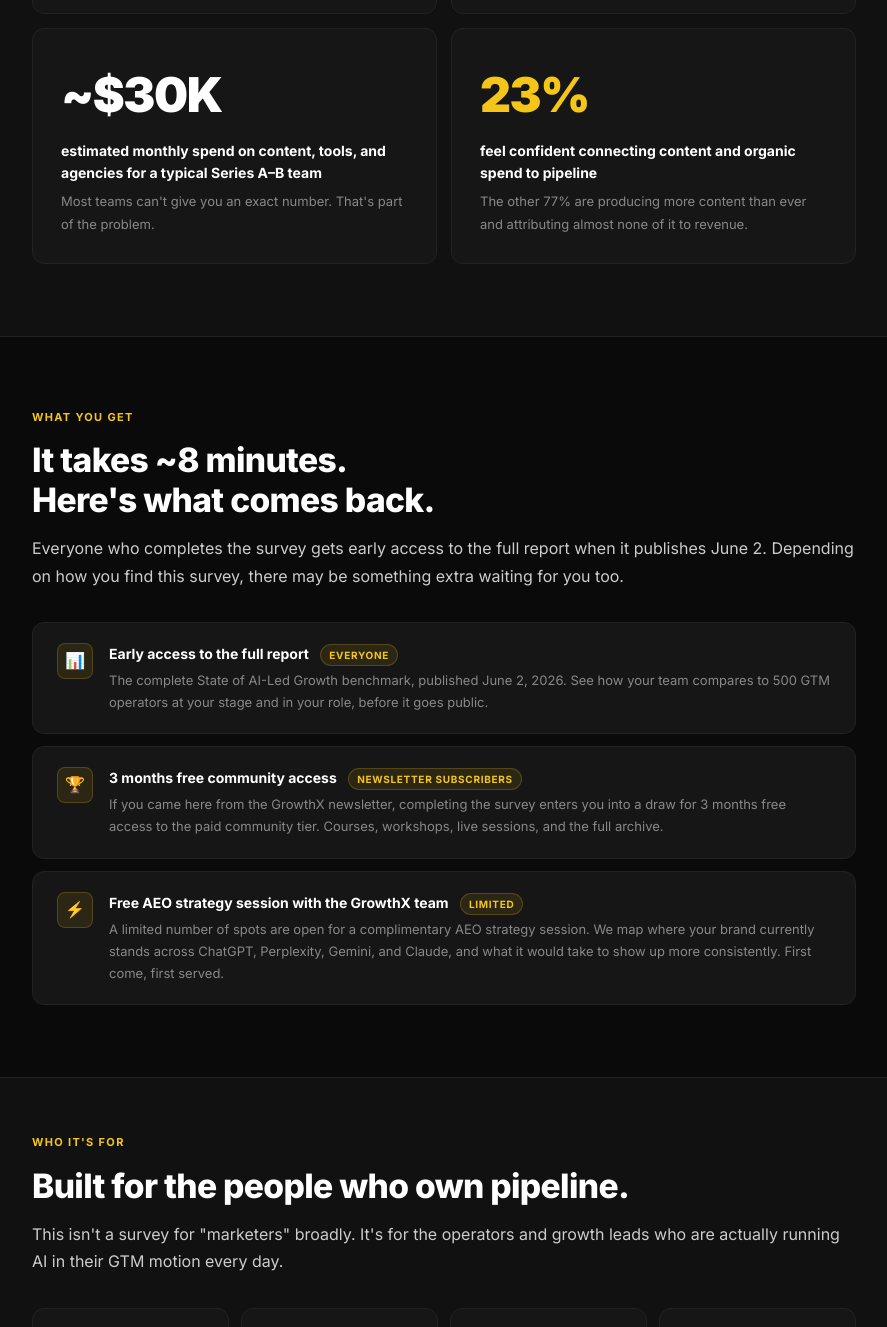
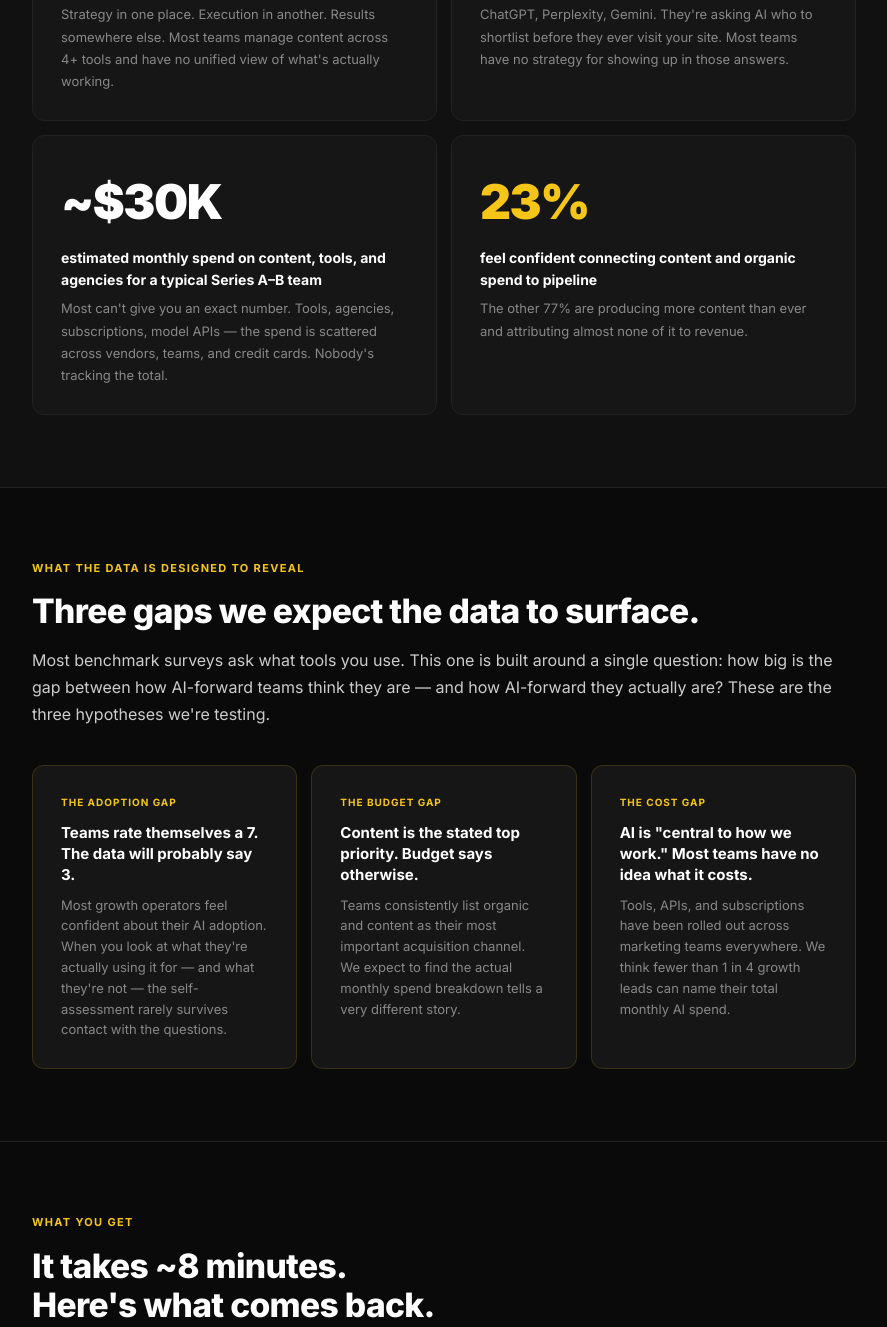
Before and after one commit to williamproctor/state-of-ai-led-growth, a plain HTML site: page index.html in a window 1280 px wide. Shown: the part 1473-2800 px from the top of the page, without its empty margins (196-1083 px from the left). Drawn offline with Linux system fonts and the light colour scheme.

Commit message:
Overhaul landing page copy around incongruence/gap thesis
- New hero headline: "You think you're a 7 out of 10. Your answers might say otherwise."
- New "Why this matters" headline: Harmony's framing — investing for the world as it was
- Add "Three gaps" section: Adoption Gap, Budget Gap, Cost Gap hypotheses
- Update question preview: swap deleted AI-assisted% Q for new 1-10 rating + AI spend Qs
- Sharpen stat card descriptions throughout
- New final CTA: "Find out where you actually stand"
- Fix stats bar from 26 to 27 questions

Made-with: Cursor

```diff
--- a/index.html
+++ b/index.html
@@ -358,6 +358,41 @@
     footer a { color: var(--muted); text-decoration: none; }
     footer a:hover { color: var(--text); }
 
+    /* THE HYPOTHESES */
+    .hypothesis-grid {
+      display: grid;
+      grid-template-columns: repeat(3, 1fr);
+      gap: 14px;
+      margin-top: 36px;
+    }
+    .hypothesis-card {
+      background: var(--bg-card);
+      border: 1px solid rgba(245,197,24,0.15);
+      border-radius: 12px;
+      padding: 28px;
+    }
+    .hypothesis-tag {
+      font-size: 10px;
+      font-weight: 700;
+      letter-spacing: 0.10em;
+      text-transform: uppercase;
+      color: var(--gold);
+      margin-bottom: 12px;
+    }
+    .hypothesis-card h3 {
+      font-size: 15px;
+      font-weight: 700;
+      line-height: 1.4;
+      margin-bottom: 10px;
+      color: var(--text);
+    }
+    .hypothesis-card p {
+      font-size: 13px;
+      color: var(--muted);
+      margin: 0;
+      line-height: 1.6;
+    }
+
     /* RESPONSIVE */
     @media (max-width: 768px) {
       nav { padding: 0 20px; }
@@ -367,6 +402,7 @@
       .stat-item { border-right: none; border-bottom: 1px solid var(--border); }
       .stat-item:last-child { border-bottom: none; }
       .gap-grid, .about-grid { grid-template-columns: 1fr 1fr; }
+      .hypothesis-grid { grid-template-columns: 1fr; }
       .personas { grid-template-columns: 1fr 1fr; }
       .q-item { flex-direction: column; gap: 6px; }
       .cta-block { padding: 56px 20px; }
@@ -388,15 +424,15 @@
 <!-- HERO -->
 <div class="hero">
   <div class="hero-badge">2026 Benchmark Report &nbsp;·&nbsp; <span>Free</span></div>
-  <h1>What are GTM operators<br><em>actually doing</em> with AI?</h1>
-  <p class="hero-thesis">AI adoption is high. But most teams still can't tell you if their growth strategy is working, where the budget is actually going, or whether AI is recommending them to buyers. We're surveying 500 GTM operators to map the full gap across marketing systems, strategy, and AI visibility — and publishing the findings for free.</p>
+  <h1>You think you're a 7 out of 10.<br>Your answers <em>might say otherwise.</em></h1>
+  <p class="hero-thesis">Most B2B growth teams have adopted AI tools. Far fewer have rebuilt how they actually work around them. This survey is designed to measure that gap — across AI adoption, marketing systems, budget allocation, and AI visibility — in 500 GTM operators. Results publish June 2, free.</p>
   <div class="hero-cta-group">
     <a href="survey.html" class="btn btn-primary">Take the Survey &rarr;</a>
     <a href="#what-you-get" class="btn btn-outline">What you get</a>
   </div>
   <div class="stats-bar">
     <div class="stat-item">
-      <div class="stat-num">26</div>
+      <div class="stat-num">27</div>
       <div class="stat-label">questions</div>
     </div>
     <div class="stat-item">
@@ -420,13 +456,13 @@
 <div class="section-alt">
   <div class="section">
     <div class="label">Why this matters</div>
-    <h2>AI adoption is high.<br>Growth systems are not.</h2>
-    <p>Most GTM teams have adopted AI tools. Far fewer have a working system: a clear strategy, unified visibility into what's performing, budget allocated to the right channels, and a plan for showing up where buyers are actually looking. This survey maps where the gaps are across marketing strategy, operations, and AI visibility.</p>
+    <h2>Marketers are investing for the world as it was.<br>Expecting results from the world as it is.</h2>
+    <p>Most GTM teams can describe their AI tools. Far fewer can tell you what those tools cost, whether they're actually moving pipeline, or whether buyers can even find them through AI search. The gap between stated priorities and actual systems is what this survey is designed to expose.</p>
     <div class="gap-grid">
       <div class="gap-card">
         <div class="gap-num gold">4+</div>
         <h3>separate tools the average B2B team uses just to manage content and track performance</h3>
-        <p>Strategy in one place. Execution in another. Performance somewhere else. Nobody has the full picture.</p>
+        <p>Strategy in one place. Execution in another. Results somewhere else. Most teams manage content across 4+ tools and have no unified view of what's actually working.</p>
       </div>
       <div class="gap-card">
         <div class="gap-num">73%</div>
@@ -436,13 +472,39 @@
       <div class="gap-card">
         <div class="gap-num">~$30K</div>
         <h3>estimated monthly spend on content, tools, and agencies for a typical Series A–B team</h3>
-        <p>Most teams can't give you an exact number. That's part of the problem.</p>
+        <p>Most can't give you an exact number. Tools, agencies, subscriptions, model APIs — the spend is scattered across vendors, teams, and credit cards. Nobody's tracking the total.</p>
       </div>
       <div class="gap-card">
         <div class="gap-num gold">23%</div>
         <h3>feel confident connecting content and organic spend to pipeline</h3>
         <p>The other 77% are producing more content than ever and attributing almost none of it to revenue.</p>
       </div>
+    </div>
+  </div>
+</div>
+
+<hr class="divider">
+
+<!-- THE HYPOTHESES -->
+<div class="section">
+  <div class="label">What the data is designed to reveal</div>
+  <h2>Three gaps we expect the data to surface.</h2>
+  <p>Most benchmark surveys ask what tools you use. This one is built around a single question: how big is the gap between how AI-forward teams think they are — and how AI-forward they actually are? These are the three hypotheses we're testing.</p>
+  <div class="hypothesis-grid">
+    <div class="hypothesis-card">
+      <div class="hypothesis-tag">The Adoption Gap</div>
+      <h3>Teams rate themselves a 7. The data will probably say 3.</h3>
+      <p>Most growth operators feel confident about their AI adoption. When you look at what they're actually using it for — and what they're not — the self-assessment rarely survives contact with the questions.</p>
+    </div>
+    <div class="hypothesis-card">
+      <div class="hypothesis-tag">The Budget Gap</div>
+      <h3>Content is the stated top priority. Budget says otherwise.</h3>
+      <p>Teams consistently list organic and content as their most important acquisition channel. We expect to find the actual monthly spend breakdown tells a very different story.</p>
+    </div>
+    <div class="hypothesis-card">
+      <div class="hypothesis-tag">The Cost Gap</div>
+      <h3>AI is "central to how we work." Most teams have no idea what it costs.</h3>
+      <p>Tools, APIs, and subscriptions have been rolled out across marketing teams everywhere. We think fewer than 1 in 4 growth leads can name their total monthly AI spend.</p>
     </div>
   </div>
 </div>
@@ -517,20 +579,24 @@
 <!-- QUESTION PREVIEW -->
 <div class="section">
   <div class="label">A look at the questions</div>
-  <h2>What we're asking.</h2>
-  <p>27 questions across 7 categories. These five give you a sense of where it goes.</p>
+  <h2>Questions worth answering honestly.</h2>
+  <p>27 questions across 7 categories. These six are the ones most respondents don't expect.</p>
   <div class="q-list">
+    <div class="q-item">
+      <span class="q-cat">AI Adoption</span>
+      <span class="q-text">On a scale from 1 to 10, how would you rate your team's overall AI adoption?</span>
+    </div>
+    <div class="q-item">
+      <span class="q-cat">AI Tools</span>
+      <span class="q-text">Does your team have visibility into how much you're spending on AI each month — tools, model APIs, and subscriptions combined?</span>
+    </div>
+    <div class="q-item">
+      <span class="q-cat">Content Ops</span>
+      <span class="q-text">What is your team's total monthly marketing budget? Include tools, agencies, programs, and team time.</span>
+    </div>
     <div class="q-item">
       <span class="q-cat">Content Ops</span>
       <span class="q-text">Do you have a single, consolidated view of how all your web properties and content are performing?</span>
-    </div>
-    <div class="q-item">
-      <span class="q-cat">Content Ops</span>
-      <span class="q-text">Roughly what does your team spend per month on content, SEO, and organic growth (tools, agencies, and team time combined)?</span>
-    </div>
-    <div class="q-item">
-      <span class="q-cat">AI Adoption</span>
-      <span class="q-text">How much of your team's content output is now AI-assisted?</span>
     </div>
     <div class="q-item">
       <span class="q-cat">AI Visibility</span>
@@ -541,7 +607,7 @@
       <span class="q-text">How confident are you in connecting your content and organic efforts to pipeline or revenue?</span>
     </div>
   </div>
-  <div class="q-more">20 more questions covering AI maturity, tool stacks, content strategy, barriers, tensions, and where teams are investing in the next 12 months.</div>
+  <div class="q-more">21 more questions covering AI maturity, marketing systems, spend breakdowns, content strategy, barriers, and where teams are investing next.</div>
 </div>
 
 <hr class="divider">
@@ -578,8 +644,8 @@
 <!-- FINAL CTA -->
 <div class="cta-block" id="survey">
   <div class="label" style="text-align:center;">Take the survey</div>
-  <h2>Help shape the first practitioner<br>benchmark on AI-led growth.</h2>
-  <p>~8 minutes. Free. Your answers shape research that the whole GTM community will use.</p>
+  <h2>Find out where you actually stand.<br>Help everyone else do the same.</h2>
+  <p>~8 minutes. Free. Every answer you give makes the data sharper — and the report more useful to the whole GTM community when it publishes June 2.</p>
   <a href="survey.html" class="btn btn-primary" style="font-size:16px; padding:14px 32px;">Take the Survey &rarr;</a>
   <div class="cta-details">
     <div class="cta-detail"><span>✓</span> 27 questions, ~8 minutes</div>
```
